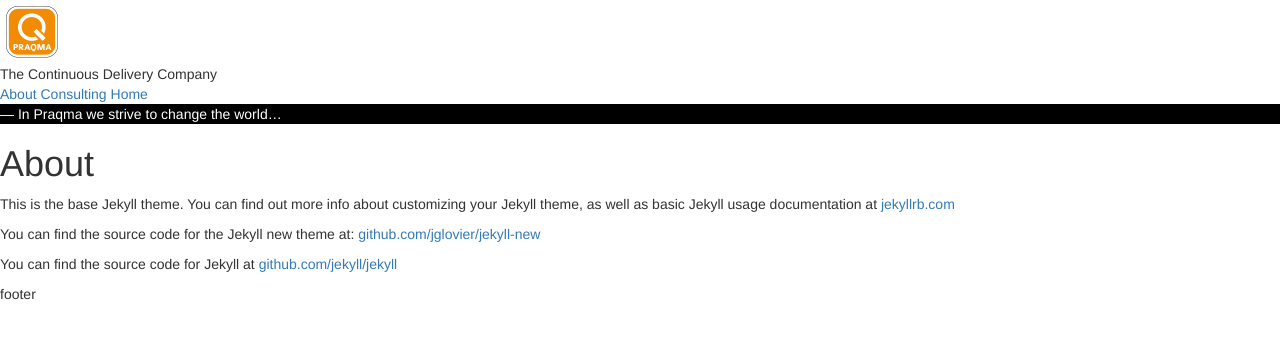
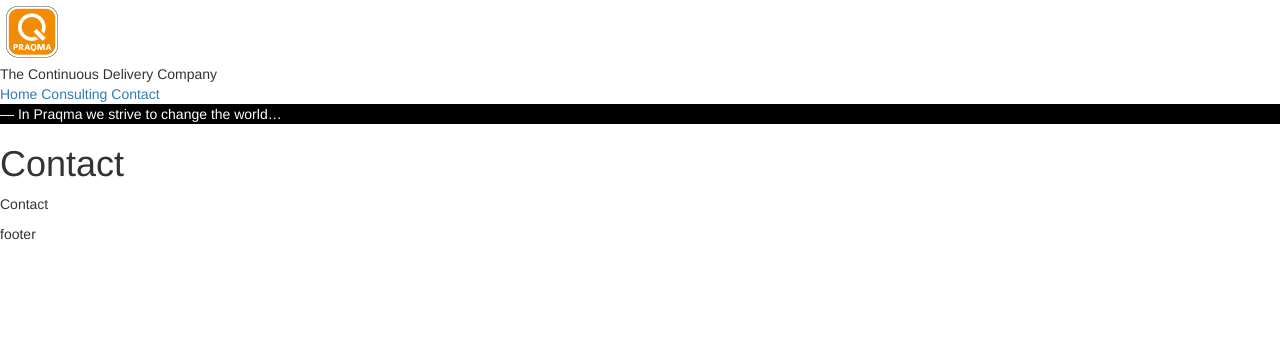
Before and after one commit to illus0r/praqma, a Jekyll site: the page built from about.md, in a window 1280 px wide. Shown: the top 339 px of the page. Built offline with Jekyll 4.4.1, drawn with Linux system fonts in a browser that asks for light colours.

```diff
--- a/_includes/nav.html
+++ b/_includes/nav.html
@@ -1,7 +1,6 @@
-{% for p in site.pages %}
+{% assign pages = site.pages | sort: "nav-weight" %}
+{% for p in pages %}
   {% if p.title %}
-    <a href=" {{ p.url }}">
-      {{ p.title }}
-    </a>
+    <a href=" {{ p.url }}">{{ p.title }}</a>
   {% endif %}
 {% endfor %}
--- a/about.md
+++ b/about.md
@@ -1,11 +1,7 @@
 ---
-layout: page
-title: About
-permalink: /about/
+title: Contact
+permalink: /contact/
+nav-weight: 50
 ---
 
-This is the base Jekyll theme. You can find out more info about customizing your Jekyll theme, as well as basic Jekyll usage documentation at [jekyllrb.com](http://jekyllrb.com/)
-
-You can find the source code for the Jekyll new theme at: [github.com/jglovier/jekyll-new](https://github.com/jglovier/jekyll-new)
-
-You can find the source code for Jekyll at [github.com/jekyll/jekyll](https://github.com/jekyll/jekyll)
+Contact
--- a/consulting.html
+++ b/consulting.html
@@ -1,6 +1,7 @@
 ---
 title: Consulting
 permalink: /consulting/
+nav-weight: 10
 ---
 
 Consulting
--- a/index.html
+++ b/index.html
@@ -1,6 +1,7 @@
 ---
 layout: default
 title: Home
+nav-weight: 0
 ---
 
 <div class="front">
```
